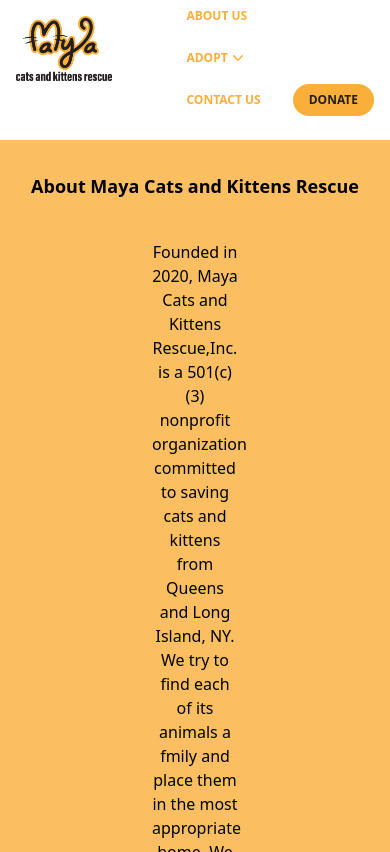
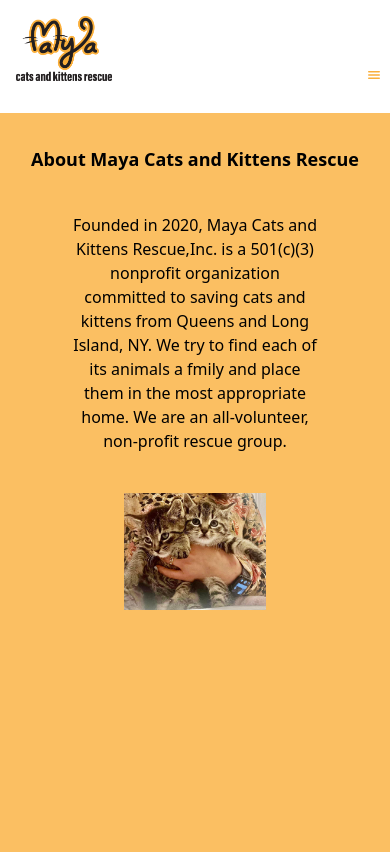
Before and after one commit to minha619/maya-cat-rescue, a React (Create React App) app: page /about in a window 390 px wide. Built offline with nearby package versions, Linux system fonts and the light colour scheme.

Commit message:
responsive menu update

```diff
--- a/src/components/About/index.js
+++ b/src/components/About/index.js
@@ -6,7 +6,7 @@
             <div className=" bg-bgyellow opacity-80 absolute inset-0 mt-2" />
             <div className="flex flex-col text-center absolute inset-0 px-6 py-8 mt-2 overflow-auto">
                 <h1 className="font-bold text-lg md:text-xl lg:text-2xl "> About Maya Cats and Kittens Rescue </h1>
-                <p className="px-12 py-10 md:text-base px-32">
+                <p className="px-12 py-10 md:text-base ">
                     Founded in 2020, Maya Cats and Kittens Rescue,Inc. is a 501(c)(3) nonprofit organization
                     committed to saving cats and kittens from Queens and Long Island, NY.
                     We try to find each of its animals a fmily and place them in the most appropriate home.
--- a/src/components/Adopt/index.js
+++ b/src/components/Adopt/index.js
@@ -5,12 +5,12 @@
     return (
         <section className="h-full mt-2 px-6 py-10 text-center font-sans relative">
             <div className="bg-bgyellow opacity-80 absolute inset-0 mt-2" />
-            <div className="flex absolute flex-col inset-0 px-6 py-8 mt-2 overflow-auto sm:flex-row">
-                <div className="w-60 sm:w-8/12">
-                    <img src={require(`../../assets/img/adopt-pic.jpg`)} alt="adopt-pic" />
+            <div className="flex absolute flex-col inset-0 px-6 py-8 mt-2 overflow-auto sm:flex-row items-center">
+                <div className="w-60 sm:w-8/12 flex-initial">
+                    <img className="w-full h-full" src={require(`../../assets/img/adopt-pic.jpg`)} alt="adopt-pic" />
                 </div>
-                <div className="pl-6 pt-4 w-7/12">
-                    <h1 className="font-bold text-lg text-center md:text-left text-xl lg:text-2xl"> Adopt </h1>
+                <div className="pl-6 pt-4 sm:w-3/5 flex-initial">
+                    <h1 className="font-bold text-center md:text-left text-xl lg:text-2xl"> Adopt </h1>
                     <p className="text-center pt-6 md:text-left text-base">
                         Thank you for considering a cat or kitten for adoption from Maya Cats and Kittens Rescue,Inc.
                         We would like to place each of its cats in the most appropriate home,
@@ -18,8 +18,7 @@
                         You must be at least 25 years old with current ID showing name, address & telephone number.
                         If you are living with your parents, one of them must co-sign the final Adoption Agreement.
                     </p>
-                    <button className="rounded-full bg-hoverwhite text-bgyellow w-60 px-4 py-2 mt-6 font-bold text-xs md:float-left text-2xl  mr-6"> <Link to="/adoptionlist"> ADOPTABLE CATS & KITTENS </Link> </button>
-
+                    <button className="rounded-full bg-hoverwhite text-bgyellow w-60 px-4 py-2 mt-6 font-bold text-xs md:float-left text-2xl"> <Link to="/adoptionlist"> ADOPTABLE CATS & KITTENS </Link> </button>
                     <button className="rounded-full bg-hoverwhite text-bgyellow w-60 px-4 py-2 mt-6 font-bold text-xs md:float-left text-2xl"> <Link to="/application"> START APPLICATION </Link> </button>
                 </div>
             </div>
--- a/src/components/Nav/index.js
+++ b/src/components/Nav/index.js
@@ -11,17 +11,17 @@
     return (
         <header className="flex-initial">
             <nav>
-                <div className="flex justify-between">
-                    <div className="p-4 w-[5em] min-w-[8em] h-[auto] lg:w-[10em]">
+                <div className="flex justify-between w-full h-full">
+                    <div className="p-4 w-[5em] min-w-[8em] h-[auto] lg:w-[10em] flex-initial">
                         <Link className="cursor-pointer" to='home/'>
-                            <img className="w-40" src={require(`../../assets/img/maya-logo.png`)} alt="logo" />
+                            <img className="w-full" src={require(`../../assets/img/maya-logo.png`)} alt="logo" />
                         </Link>
                     </div>
-                    <div className="text-bgyellow sm:items-end static pr-4 flex justify-end flex-col">
-                        <div onClick={() => setOpen(!open)} className="cursor-pointer md:hidden">
+                    <div className="text-bgyellow flex items-end justify-end flex-col relative flex-1 p-2">
+                        <div onClick={() => setOpen(!open)} className="cursor-pointer sm:hidden">
                             <ion-icon name={open ? 'close' : 'menu'} ></ion-icon>
                         </div>
-                        <div className="`{flex font-sans font-bold text-xs flex-col sm:flex-row md:text-sm lg:text-lg ${open ? }`}" >
+                        <div className={`flex font-sans font-bold text-xs flex-col justify-center sm:flex-row  absolute top-[100%] z-50 mt-2 bg-hoverwhite opacity-80 md:text-sm lg:text-lg ${open ? '' : 'hidden'}`}>
                             <button className="px-4 py-2 mb-2 hover:bg-bgyellow hover:text-hoverwhite"> <Link to='about/'>  ABOUT US  </Link> </button>
 
                             <Menu as="div" className="relative ">
```
